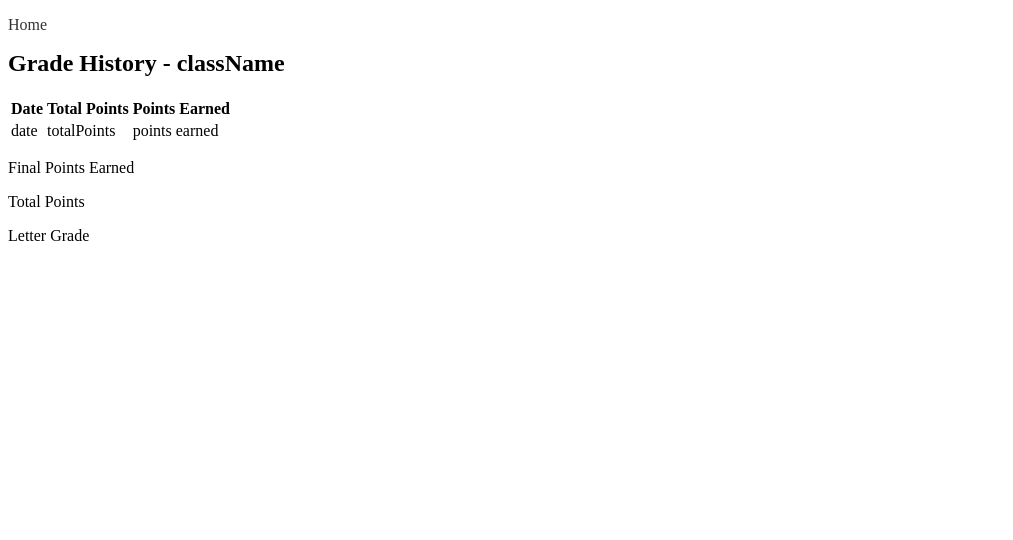
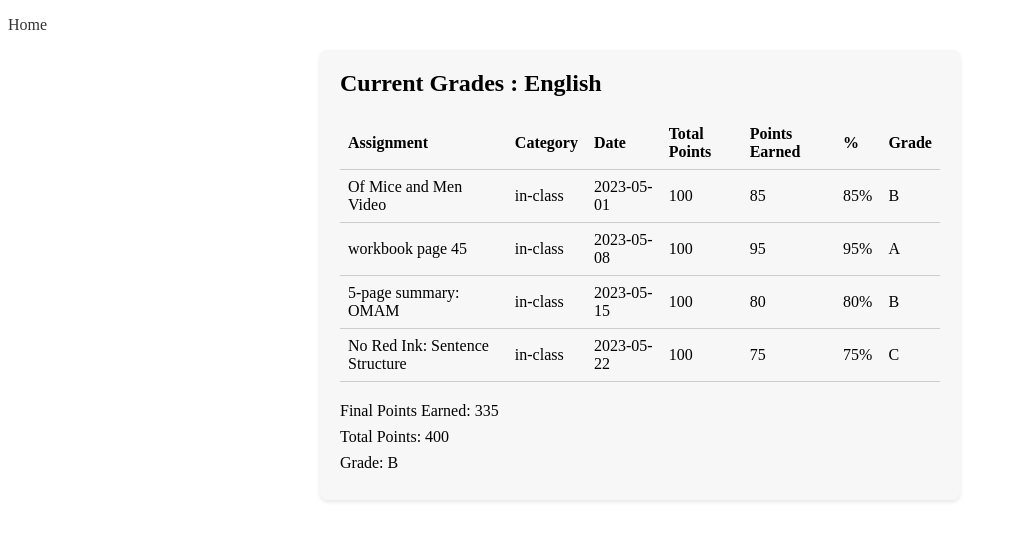
Before and after one commit to Ace-86/powergrade, a React (Create React App) app in the folder client/: page /grade-history/English in a window 1280 px wide. Shown: the top 540 px of the page, without its empty margins (0-1013 px from the left). Built offline with nearby package versions, Linux system fonts and the light colour scheme.

Commit message:
css and dummy assignments added; test successful

```diff
--- a/client/src/components/GradeHistory.js
+++ b/client/src/components/GradeHistory.js
@@ -1,14 +1,20 @@
 import React from 'react';
+import { useParams } from 'react-router-dom';
+import '../styles/GradeHistory.css';
 
-// dummy assignments
+//dummy assignments for all classes; these will be replaced with database values
 const assignments = [
-  { date: '2023-05-01', totalPoints: 100, pointsEarned: 85 },
-  { date: '2023-05-08', totalPoints: 100, pointsEarned: 95 },
-  { date: '2023-05-15', totalPoints: 100, pointsEarned: 80 },
-  { date: '2023-05-22', totalPoints: 100, pointsEarned: 75 }
+  { work: 'workbook page 45', category: 'in-class', className: 'Math', date: '2023-05-08', totalPoints: 100, pointsEarned: 95, percentage: '95%', letter_grade: 'A'},
+  { work: 'workbook page 45', category: 'in-class', className: 'Math', date: '2023-05-08', totalPoints: 100, pointsEarned: 95, percentage: '95%', letter_grade: 'A'},
+  { work: 'workbook page 45', category: 'in-class', className: 'Math', date: '2023-05-08', totalPoints: 100, pointsEarned: 95, percentage: '95%', letter_grade: 'A'},
+  { work: 'workbook page 45', category: 'in-class', className: 'Math', date: '2023-05-08', totalPoints: 100, pointsEarned: 95, percentage: '95%', letter_grade: 'A'},
+
+  { work: 'Of Mice and Men Video', category: 'in-class', className: 'English', date: '2023-05-01', totalPoints: 100, pointsEarned: 85, percentage: '85%', letter_grade: 'B' },
+  { work: 'workbook page 45', category: 'in-class', className: 'English', date: '2023-05-08', totalPoints: 100, pointsEarned: 95, percentage: '95%', letter_grade: 'A'},
+  { work: '5-page summary: OMAM', category: 'in-class', className: 'English', date: '2023-05-15', totalPoints: 100, pointsEarned: 80, percentage: '80%', letter_grade: 'B' },
+  { work: 'No Red Ink: Sentence Structure', category: 'in-class', className: 'English', date: '2023-05-22', totalPoints: 100, pointsEarned: 75, percentage: '75%', letter_grade:'C' }
 ];
 
-// function to determine letter grade
 const calculateGradePercentage = (pointsEarned, totalPoints) => {
   const percentage = (pointsEarned / totalPoints) * 100;
   if (percentage >= 90) return 'A';
@@ -19,32 +25,56 @@ const calculateGradePercentage = (pointsEarned, totalPoints) => {
 };
 
 const GradeHistory = () => {
+  const { className } = useParams();
+
+  const filteredAssignments = assignments.filter(
+    assignment => assignment.className === className
+  );
+
+  const totalPoints = filteredAssignments.reduce(
+    (sum, assignment) => sum + assignment.totalPoints,
+    0
+  );
+  const pointsEarned = filteredAssignments.reduce(
+    (sum, assignment) => sum + assignment.pointsEarned,
+    0
+  );
+  const gradePercentage = calculateGradePercentage(pointsEarned, totalPoints);
 
   return (
-    <div>
-      <h2>Grade History - className</h2>
+    <div className="container">
+      <h2>Current Grades : {className}</h2>
       <table>
         <thead>
           <tr>
+          <th>Assignment</th>
+            <th>Category</th>
             <th>Date</th>
             <th>Total Points</th>
             <th>Points Earned</th>
+            <th> % </th>
+            <th>Grade</th>
           </tr>
         </thead>
         <tbody>
-          {/* create a function to map through all possible grade above */}
-            <tr >
-              <td>date</td>
-              <td>totalPoints</td>
-              <td>points earned</td>
+          {filteredAssignments.map((assignment, index) => (
+            <tr key={index}>
+              <td>{assignment.work}</td>
+              <td>{assignment.category}</td>
+              <td>{assignment.date}</td>
+              <td>{assignment.totalPoints}</td>
+              <td>{assignment.pointsEarned}</td>
+              <td>{assignment.percentage}</td>
+              <td>{assignment.letter_grade}</td>
+
             </tr>
-
+          ))}
         </tbody>
       </table>
       <div>
-        <p>Final Points Earned</p>
-        <p>Total Points</p>
-        <p>Letter Grade</p>
+        <p>Final Points Earned: {pointsEarned}</p>
+        <p>Total Points: {totalPoints}</p>
+        <p>Grade: {gradePercentage}</p>
       </div>
     </div>
   );
```
